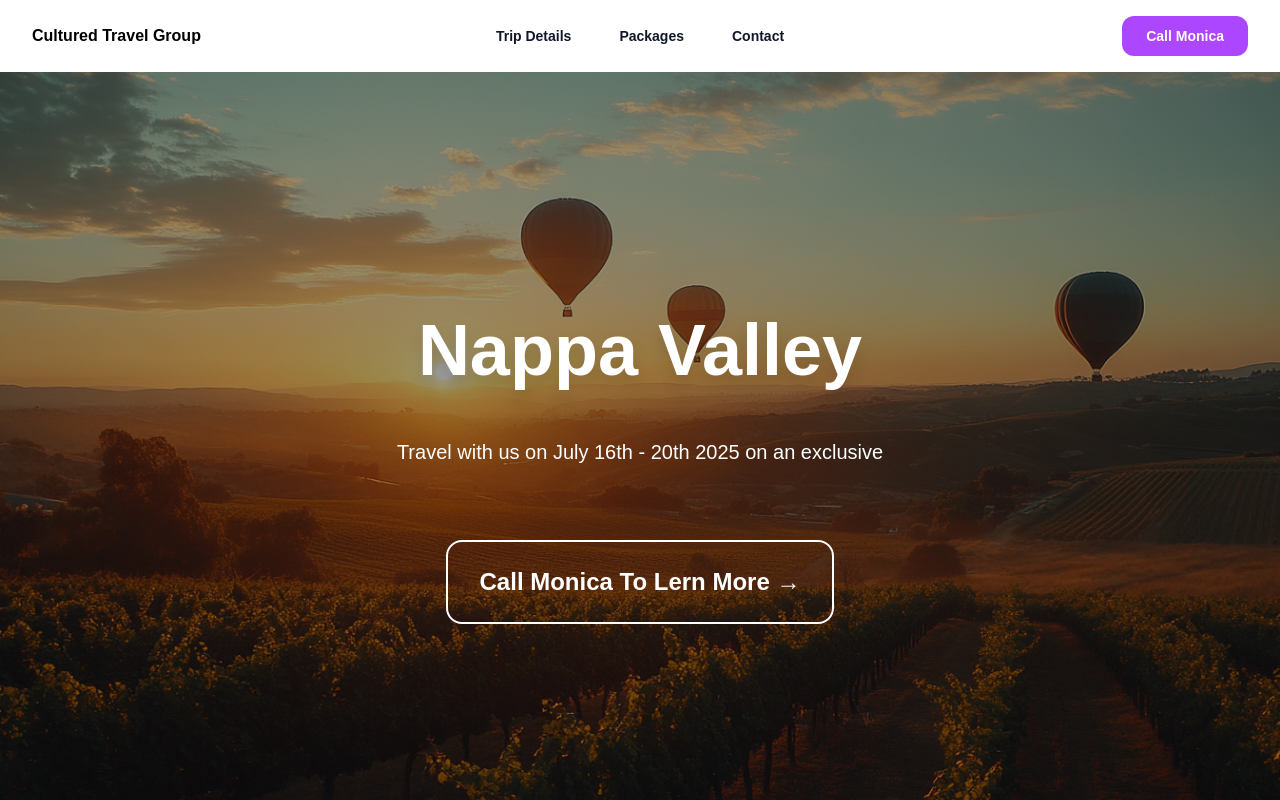
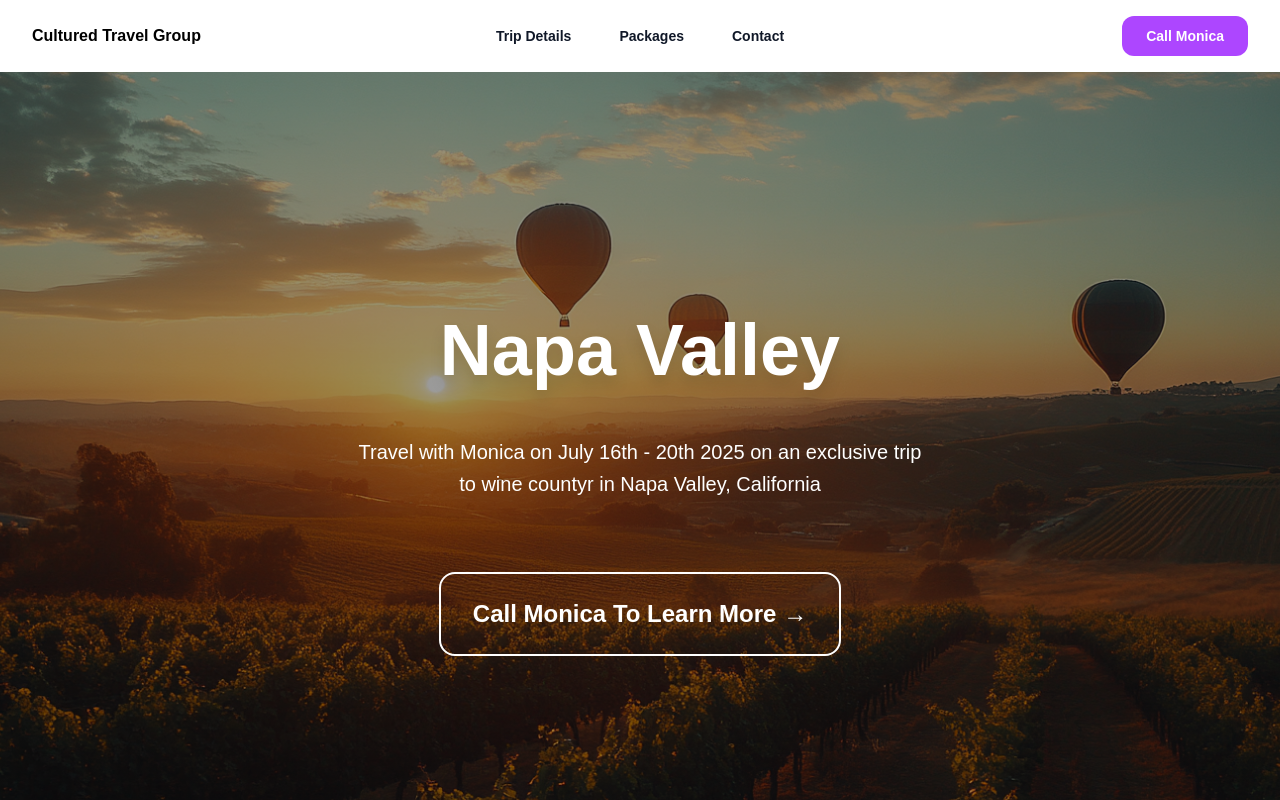
Before and after one commit to kgb4000/culturedtravelgroup, a Next.js app: page / in a window 1280 px wide. Shown: the top 800 px of the page. Built offline with nearby package versions, Linux system fonts and the light colour scheme.

Commit message:
Added footer.

```diff
--- a/app/page.js
+++ b/app/page.js
@@ -10,10 +10,10 @@ export default function Home() {
     <>
       <div className="container max-w-full">
         <Hero
-          herotext="Nappa Valley"
-          heroSubText="Travel with us on July 16th - 20th 2025 on an exclusive "
+          herotext="Napa Valley"
+          heroSubText="Travel with Monica on July 16th - 20th 2025 on an exclusive trip to wine countyr in Napa Valley, California"
           imageUrl="/images/nappa-valley-trip.png"
-          buttonText="Call Monica To Lern More &rarr;"
+          buttonText="Call Monica To Learn More &rarr;"
           textColor="text-white"
         />
       </div>
```
